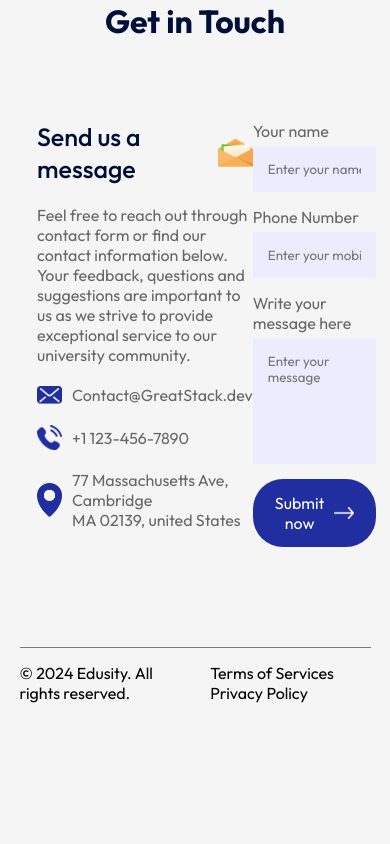
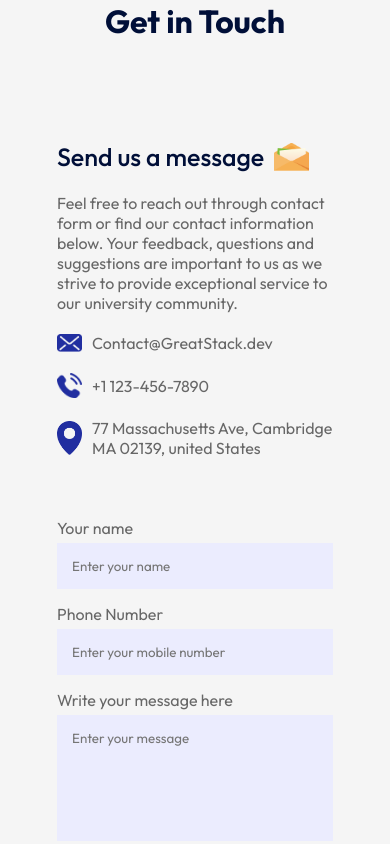
Before and after one commit to DerickMuluka/edusity, a React (Vite) app: page / in a window 390 px wide. Shown: the part 4400-5244 px from the top of the page. Before the commit the page ends 5128 px from the top, so only its background shows below. Built offline with nearby package versions, Linux system fonts and the light colour scheme.

Commit message:
style: Update contact section layout for small screens

```diff
--- a/src/components/Contact/Contact.css
+++ b/src/components/Contact/Contact.css
@@ -66,3 +66,16 @@
     display: block;
     margin: 20px 0;
 }
+
+/* ---- media query ---- */
+@media (max-width: 700px)
+{
+    .contact
+    {
+        display: block;
+    }
+    .contact-col
+    {
+        padding: 20px;
+    }
+}
```
